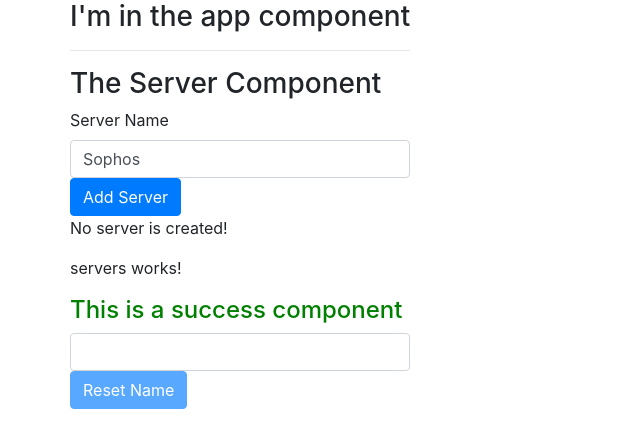
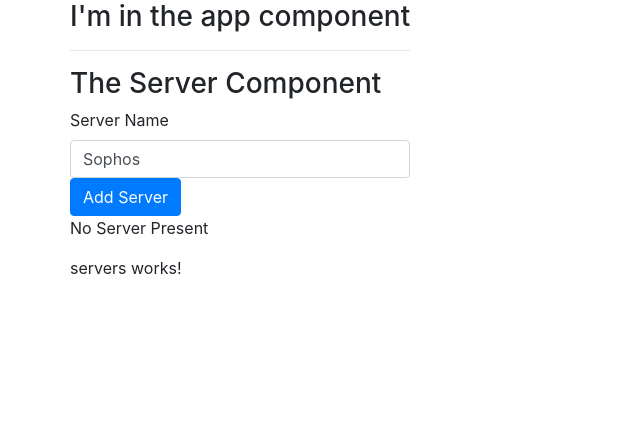
Before and after one commit to karammm/AugularBundle, an Angular app: page / in a window 1280 px wide. Shown: the top 448 px of the page, without its empty margins (0-640 px from the left). Built offline with nearby package versions, Linux system fonts and the light colour scheme.

Commit message:
ngIf directive

```diff
--- a/src/app/SuccessAlert/successalert.component.html
+++ b/src/app/SuccessAlert/successalert.component.html
@@ -1,8 +1,8 @@
 <h4>This is a success component</h4>
 
-    <input
+    <!-- <input
         type="text"
         class="form-control"
         [(ngModel)]="userName">
     <button class="btn btn-primary" [disabled]="userName===''" (click)="userName=''">Reset Name</button>
-    <p>{{userName}}</p>
+    <p>{{userName}}</p> -->
--- a/src/app/app.component.html
+++ b/src/app/app.component.html
@@ -5,7 +5,7 @@
             <hr>
             <app-server></app-server>
             <app-servers></app-servers>
-            <app-success-alert></app-success-alert>
+            <!-- <app-success-alert></app-success-alert> -->
             <!-- <aap-warinig-alert></aap-warinig-alert> -->
         </div>
     </div>
--- a/src/app/servers/servers.component.html
+++ b/src/app/servers/servers.component.html
@@ -15,6 +15,8 @@
     class="btn btn-primary"
     (click)="onCreateServer()"
     >Add Server</button>
-<p>{{serverCreationStatus}}</p>
-
+<p *ngIf="serverCreatd; else noserver">{{serverCreationStatus}}</p>
+<ng-template #noserver>
+<p >No Server Present</p>
+</ng-template>
 <p>servers works!</p>
--- a/src/app/servers/servers.component.ts
+++ b/src/app/servers/servers.component.ts
@@ -12,6 +12,7 @@ export class ServersComponent implements OnInit {
   allowNewServers=false;
   serverCreationStatus='No server is created!';
   serverName='Sophos';
+  serverCreatd=false;
   constructor() {
     //it is nothing but a method runs at the point of time component is created by angular
     setTimeout(()=>{
@@ -23,6 +24,7 @@ export class ServersComponent implements OnInit {
   }
 
   onCreateServer(){
+    this.serverCreatd=true;
     this.serverCreationStatus='Server was created And Name is: '+this.serverName;
   }
   onUpdateServerName(event:any){
```
